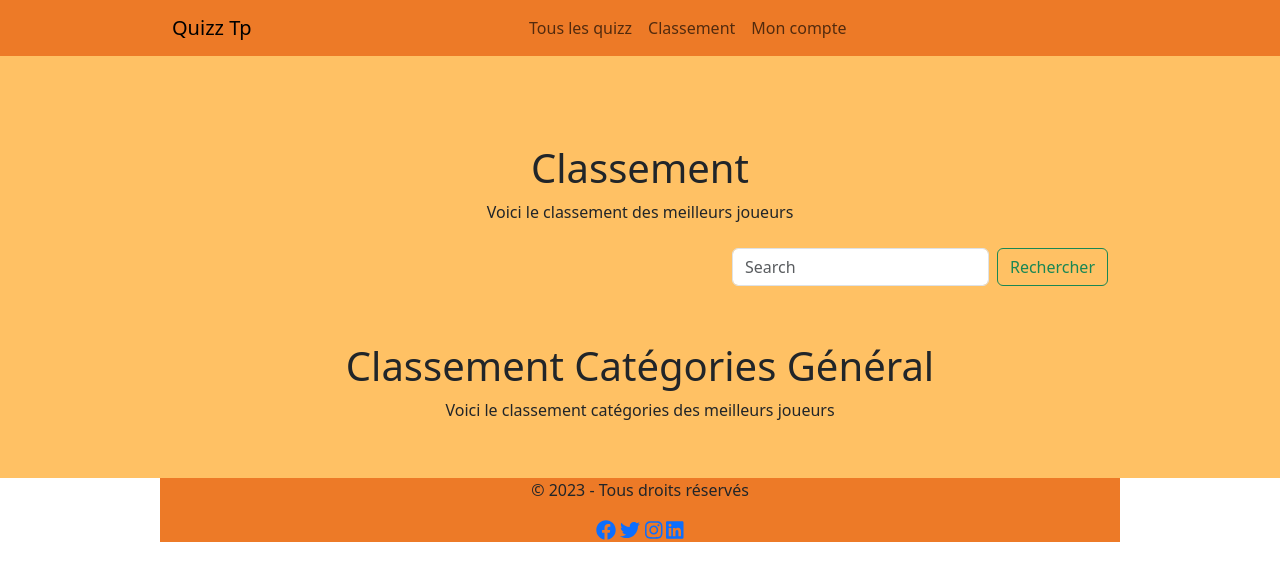
After one commit to Vekian/Quizz_TP, a PHP site: page /classement.php in a window 1280 px wide. The commit adds this page. Shown: the top 581 px of the page. Run offline with PHP 8.4, Linux system fonts and the light colour scheme; some libraries are stand-ins or nearby versions.

Commit message:
ajout du footer et des pages tout les quizz , classements

```diff
--- /dev/null
+++ b/classement.php
@@ -0,0 +1,52 @@
+<!DOCTYPE html>
+<html lang="en">
+
+<head>
+    <meta charset="UTF-8">
+    <meta http-equiv="X-UA-Compatible" content="IE=edge">
+    <meta name="viewport" content="width=device-width, initial-scale=1.0">
+    <link rel="stylesheet" href="css/style.css">
+    <link href="https://cdn.jsdelivr.net/npm/bootstrap@5.3.0/dist/css/bootstrap.min.css" rel="stylesheet"
+        integrity="sha384-9ndCyUaIbzAi2FUVXJi0CjmCapSmO7SnpJef0486qhLnuZ2cdeRhO02iuK6FUUVM" crossorigin="anonymous">
+    <title>Document</title>
+</head>
+
+<body>
+    <?php
+    include 'header.php';
+    ?>
+    <section>
+        <div class="container">
+            <div class="row">
+                <div class="col-12">
+                    <h1 class="mt-5">Classement</h1>
+                    <p>Voici le classement des meilleurs joueurs</p>
+                </div>
+            </div>
+        </div>
+        <nav class="navbar navbar-expand-lg" style="background-color: #FFC164;">
+            <div class="container-fluid">
+                <form class="d-flex ml-auto" role="search">
+                    <input class="form-control me-2" type="search" placeholder="Search" aria-label="Search">
+                    <button class="btn btn-outline-success" type="submit">Rechercher</button>
+                </form>
+            </div>
+        </nav>
+        <div class="container">
+            <div class="row">
+                <div class="col-12">
+                    <h1 class="mt-5">Classement Catégories Général</h1>
+                    <p>Voici le classement catégories des meilleurs joueurs</p>
+                </div>
+    </section>
+<?php
+
+include 'footer.php';
+?>
+    <script src="https://cdn.jsdelivr.net/npm/bootstrap@5.3.0/dist/js/bootstrap.bundle.min.js"
+        integrity="sha384-geWF76RCwLtnZ8qwWowPQNguL3RmwHVBC9FhGdlKrxdiJJigb/j/68SIy3Te4Bkz"
+        crossorigin="anonymous"></script>
+
+</body>
+
+</html>
--- a/css/style.css
+++ b/css/style.css
@@ -1,20 +1,55 @@
-
-.liste {
-    list-style-type: none;
+body {
+    font-family: Arial, sans-serif;
     margin: 0;
     padding: 0;
+  }
+
+  section, aside {
+    background-color: #FFC164;
+    padding: 40px 0;
+  }
+
+  .container {
+    max-width: 960px;
+    margin: 0 auto;
+    padding: 0 15px;
+  }
+
+  h1, h2 {
+    text-align: center;
+  }
+
+  p {
+    text-align: center;
+  }
 
 
-    position: fixed;
-    top: 0;
-    width: 100%;
-    text-align: center;
-}
-.nav-link {
+  .navbar {
+    background-color: #FFC164;
+    padding: 10px 0;
+  }
 
+  .container-fluid {
+    max-width: 960px;
+    margin: 0 auto;
+    padding: 0 15px;
+  }
 
-    text-align: center;
+  .form-control {
+    width: 300px;
+  }
 
+  .btn {
+    background-color: #FFC164;
+    color: #fff;
+    border-color: #FFC164;
+  }
 
+  .btn:hover {
+    background-color: #FFA941;
+    border-color: #FFA941;
+  }
 
-}
+  .ml-auto {
+    margin-left: auto !important;
+  }
--- /dev/null
+++ b/footer.php
@@ -0,0 +1,37 @@
+<!DOCTYPE html>
+<html lang="en">
+<head>
+    <meta charset="UTF-8">
+    <meta http-equiv="X-UA-Compatible" content="IE=edge">
+    <meta name="viewport" content="width=device-width, initial-scale=1.0">
+    <link rel="stylesheet" type="text/css" href="http://fonts.googleapis.com/css?family=Arvo">
+    <link rel="stylesheet" type="text/css" href="fonts/font-awesome/css/font-awesome.min.css">
+    <link rel="stylesheet" href="https://cdnjs.cloudflare.com/ajax/libs/font-awesome/6.0.0-beta3/css/all.min.css">
+    <link href="https://cdn.jsdelivr.net/npm/bootstrap@5.3.0/dist/css/bootstrap.min.css" rel="stylesheet"
+        integrity="sha384-9ndCyUaIbzAi2FUVXJi0CjmCapSmO7SnpJef0486qhLnuZ2cdeRhO02iuK6FUUVM" crossorigin="anonymous">
+    <title>Quizz Tp</title>
+
+
+    <title>Document</title>
+</head>
+<body>
+
+<footer>
+        <div class="container-fluid" style="background-color: #ED7A27;">
+            <div class="row">
+                <div class="col-12 text-center">
+                    <p>&copy; 2023 - Tous droits réservés</p>
+                    <a href="https://www.facebook.com/votrepage" target="_blank" class="social-icon"><i class="fab fa-facebook fa-lg"></i></a>
+                    <a href="https://twitter.com/votrepage" target="_blank" class="social-icon"><i class="fab fa-twitter fa-lg"></i></a>
+                    <a href="https://www.instagram.com/votrepage" target="_blank" class="social-icon"><i class="fab fa-instagram fa-lg"></i></a>
+                    <a href="https://www.linkedin.com/in/votrepage" target="_blank" class="social-icon"><i class="fab fa-linkedin fa-lg"></i></a>
+                </div>
+            </div>
+        </div>
+    </footer>
+
+
+    <script src="https://cdnjs.cloudflare.com/ajax/libs/font-awesome/6.0.0-beta3/js/all.min.js"></script>
+</body>
+
+</html>
--- /dev/null
+++ b/header.php
@@ -0,0 +1,51 @@
+<!DOCTYPE html>
+<html lang="en">
+<head>
+    <meta charset="UTF-8">
+    <meta http-equiv="X-UA-Compatible" content="IE=edge">
+    <meta name="viewport" content="width=device-width, initial-scale=1.0">
+    <link href="https://cdn.jsdelivr.net/npm/bootstrap@5.3.0/dist/css/bootstrap.min.css" rel="stylesheet"
+        integrity="sha384-9ndCyUaIbzAi2FUVXJi0CjmCapSmO7SnpJef0486qhLnuZ2cdeRhO02iuK6FUUVM" crossorigin="anonymous">
+    <title>Quizz Tp</title>
+
+
+    <title>Document</title>
+</head>
+<body>
+
+</body>
+</html>
+
+<header>
+            <nav class="navbar navbar-expand-lg" style="background-color: #ED7A27;">
+                <div class="container-fluid">
+                    <a class="navbar-brand" href="#">Quizz Tp</a>
+                    <button class="navbar-toggler" type="button" data-bs-toggle="collapse" data-bs-target="#navbarNav"
+                        aria-controls="navbarNav" aria-expanded="false" aria-label="Toggle navigation">
+                        <span class="navbar-toggler-icon"></span>
+                    </button>
+                    <div class="collapse navbar-collapse" id="navbarNav">
+                        <ul class="navbar-nav mx-auto">
+                            <li class="nav-item">
+                                <a class="nav-link" href="#">Tous les quizz</a>
+                            </li>
+                            <li class="nav-item">
+                                <a class="nav-link" href="#">Classement</a>
+                            </li>
+                            <li class="nav-item">
+                                <a class="nav-link" href="#">Mon compte</a>
+                            </li>
+                        </ul>
+                    </div>
+
+            </nav>
+        </header>
+
+
+
+
+        <script src="https://cdn.jsdelivr.net/npm/bootstrap@5.3.0/dist/js/bootstrap.bundle.min.js"
+        integrity="sha384-geWF76RCwLtnZ8qwWowPQNguL3RmwHVBC9FhGdlKrxdiJJigb/j/68SIy3Te4Bkz"
+        crossorigin="anonymous"></script>
+</body>
+</html>
```
Also changed, not shown: index.php (+8 -72 lines), tous-les-quizz.php (added, +46 -0 lines).
